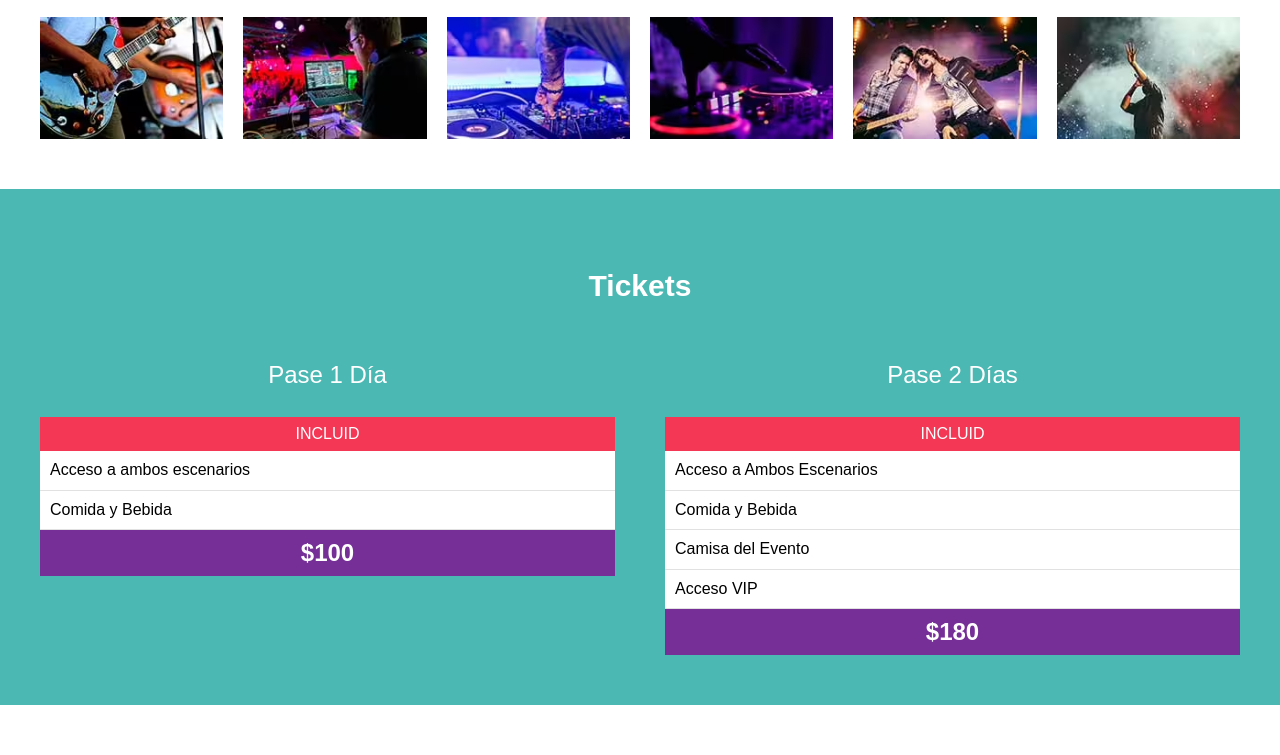
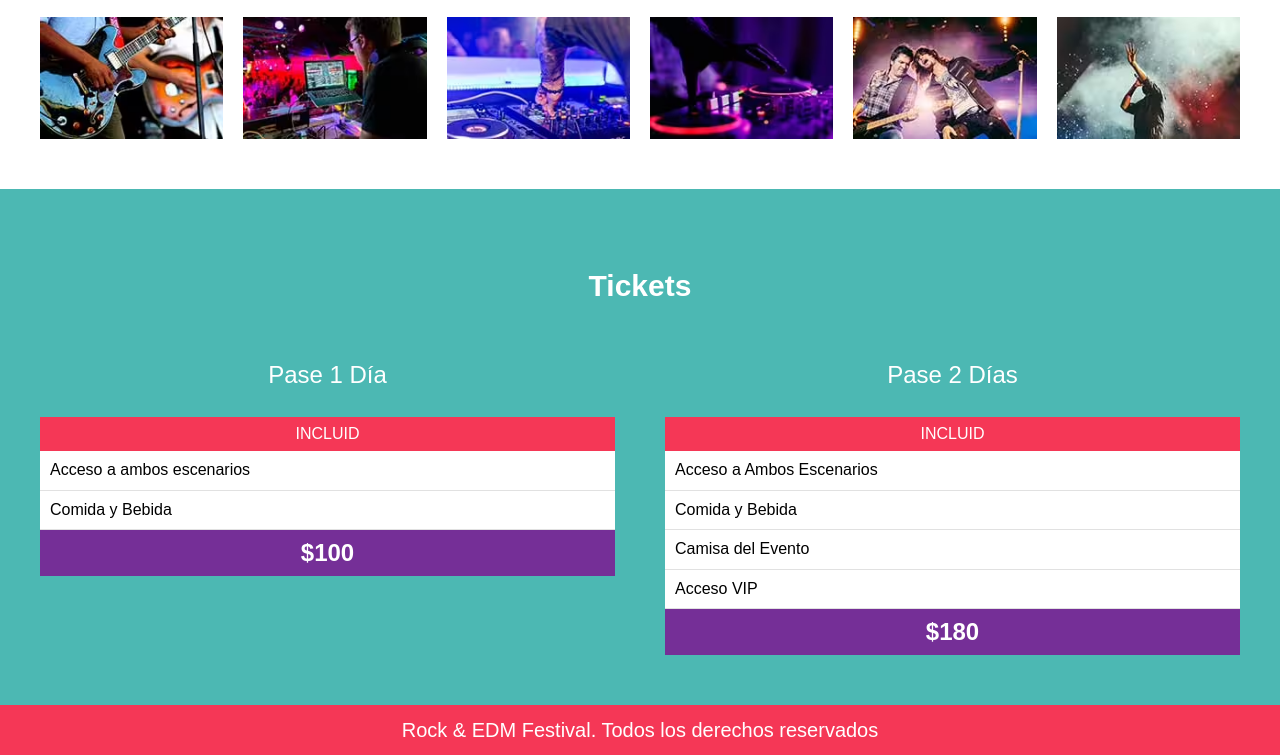
Before and after one commit to LuisMorla/Music-Festival, a website: page index.html in a window 1280 px wide. Shown: the part 3164-3919 px from the top of the page. Before the commit the page ends 3869 px from the top, so only its background shows below. Drawn offline with Linux system fonts and the light colour scheme.

Commit message:
New change

```diff
--- a/gulpfile.js
+++ b/gulpfile.js
@@ -62,9 +62,4 @@ function dev(done){
   done();
 }
 
-exports.css = css;
-
-exports.images = images;
-exports.versionWebp = versionWebp;
-exports.versionAvif = versionAvif;
 exports.dev = parallel(images, versionWebp, versionAvif, js, dev);
--- a/index.html
+++ b/index.html
@@ -9,6 +9,7 @@
     <link rel="preconnect" href="https://fonts.gstatic.com" crossorigin>
     <link href="https://fonts.googleapis.com/css2?family=Montserrat:wght@300;400;700;900&display=swap" rel="stylesheet">
     <link rel="stylesheet" href="build/css/app.css">
+    <script src="build/js/App.js"></script>
 </head>
 <body>
 <header class="header">
@@ -243,6 +244,8 @@
     </div>
 </section>
 
-<script src="build/js/App.js"></script>
+<footer class="site-footer">
+    <p>Rock & EDM Festival. Todos los derechos reservados</p>
+</footer>
 </body>
 </html>
--- a/package.json
+++ b/package.json
@@ -4,8 +4,7 @@
   "description": "Proyect with GULP and SASS",
   "main": "index.js",
   "scripts": {
-    "sass": "sass --watch src/scss:build/css",
-    "tasker": "gulp css"
+    "sass": "sass --watch src/scss:build/css"
   },
   "keywords": [
     "SASS",
--- /dev/null
+++ b/src/scss/layout/_footer.scss
@@ -0,0 +1,12 @@
+@use 'base/variables' as v;
+
+
+.site-footer{
+  background-color: v.$Pink;
+  padding: 1rem;
+  p{
+    text-align: center;
+    margin: 0;
+    color: v.$White;
+  }
+}
--- a/src/scss/layout/_index.scss
+++ b/src/scss/layout/_index.scss
@@ -4,3 +4,4 @@
 @forward 'lineup';
 @forward 'galery';
 @forward 'tickets';
+@forward 'footer';
```
Also changed, not shown: build/css/app.css.
